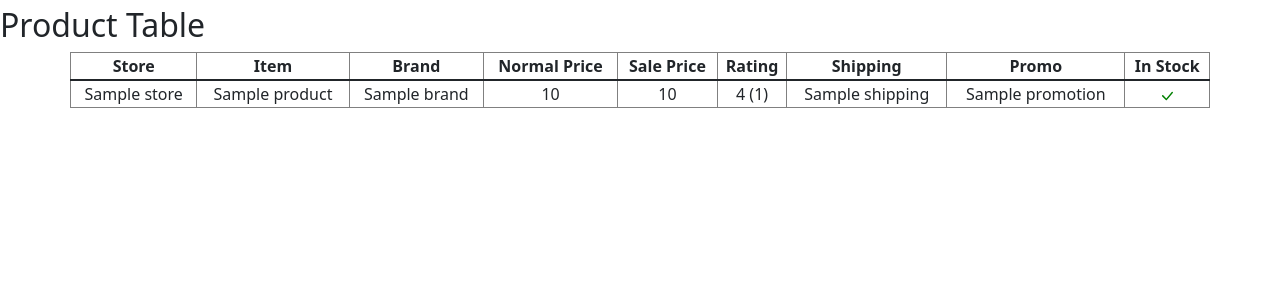
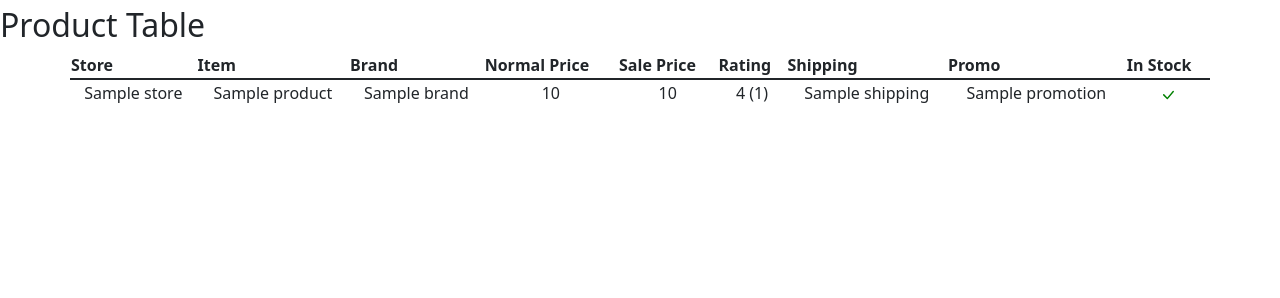
Before and after one commit to JoshFung/MapleScrape, a Django app: template templates/home.html in a window 1280 px wide. Shown: the part 50-348 px from the top of the page. Run offline with Django 3.2, Linux system fonts and the light colour scheme; the template is opened without the code that fills it: most values are stand-ins (such as "Sample title", 1, 10 or a date in 2020); some libraries are stand-ins or nearby versions.

Commit message:
Switching from bootstrap table to bootstrap-tables

```diff
--- a/templates/home.html
+++ b/templates/home.html
@@ -2,13 +2,11 @@
 
 <html>
 {% load static %}
-<link rel="stylesheet" href="{% static 'css/bootstrap.min.css' %}">
-<link rel="stylesheet" href="{% static 'css/bootstrap.css' %}">
+
 
 {% block content %}
-
     <div class="row">
-        <table class="table-bordered text-center">
+        <table id="table" data-toggle="table" data-search="true">
             <thead>
             <tr>
                 <th>Store</th>
```
